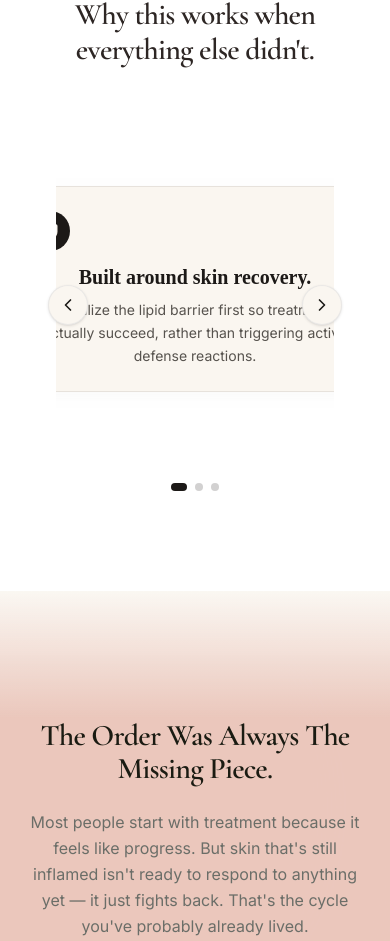
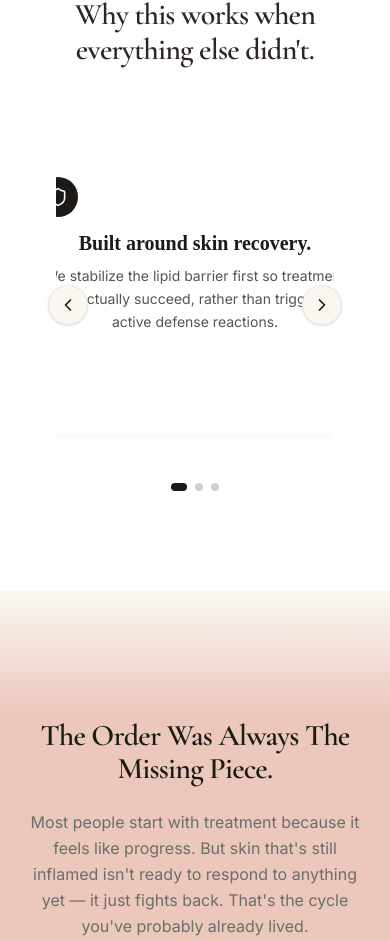
Before and after one commit to axiomhq0-create/acne-reset-landing, a Next.js app: page / in a window 390 px wide. Shown: the part 1315-2256 px from the top of the page. Built offline with nearby package versions, Linux system fonts and the light colour scheme.

Commit message:
fix: refactor carousel items to hardware-accelerated glassmorphic cards with mobile touch reactive scaling

```diff
--- a/src/components/ui/Carousel.css
+++ b/src/components/ui/Carousel.css
@@ -6,15 +6,18 @@
   padding: 16px;
 }
 .carousel-item {
-  background-color: #FAF6F0; /* Premium rich cream backdrop to match Section 6 */
-  border: 1px solid rgba(120, 113, 108, 0.15); /* Soft stone border shadow */
-  border-radius: 24px;
+  background-color: rgba(255, 255, 255, 0.6) !important; /* bg-white/60 */
+  backdrop-filter: blur(12px);
+  -webkit-backdrop-filter: blur(12px);
+  border: 1px solid rgba(255, 255, 255, 0.4) !important; /* border-white/40 */
+  border-radius: 24px !important;
   box-shadow: 0 4px 20px -2px rgba(120, 113, 108, 0.05);
   display: flex;
   flex-direction: column;
   justify-content: flex-start; /* Do not space-between so text stays grouped */
-  padding: 24px; /* Uniform internal balance */
+  padding: 32px !important; /* Expanded padding for breathing room */
   overflow: hidden;
+  height: 290px; /* Explicit size to prevent vertical card text clipping */
 }
 .carousel-item-header {
   margin-bottom: 12px;
--- a/src/components/ui/Carousel.tsx
+++ b/src/components/ui/Carousel.tsx
@@ -91,6 +91,7 @@ export default function Carousel({
                     opacity: 0,
                     scale: 0.8,
                   }}
+                  whileTap={{ scale: 0.97, y: 1 }}
                   transition={{
                     type: "spring",
                     stiffness: 260,
@@ -99,6 +100,8 @@ export default function Carousel({
                   style={{
                     width: `${baseWidth}px`,
                     borderRadius: round ? "50%" : "24px",
+                    willChange: "transform",
+                    transform: "translateZ(0)",
                   }}
                   className={`carousel-item absolute select-none ${
                     round ? "aspect-square justify-center items-center text-center" : ""
```
